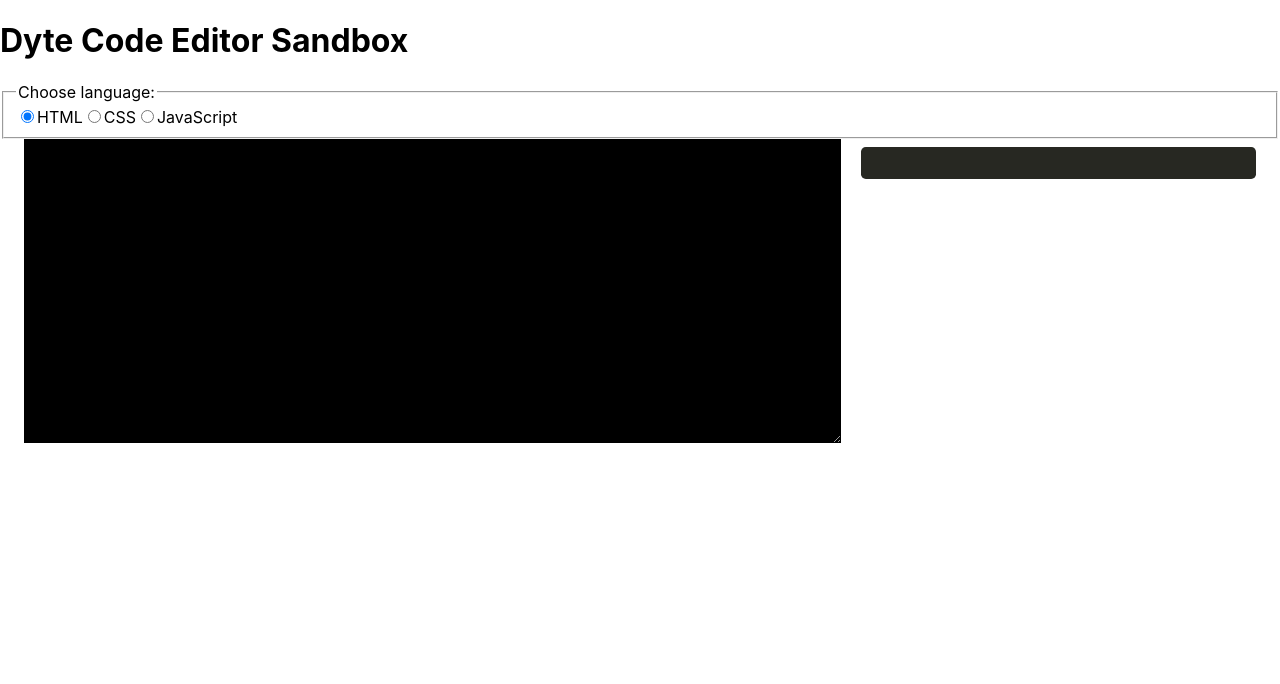
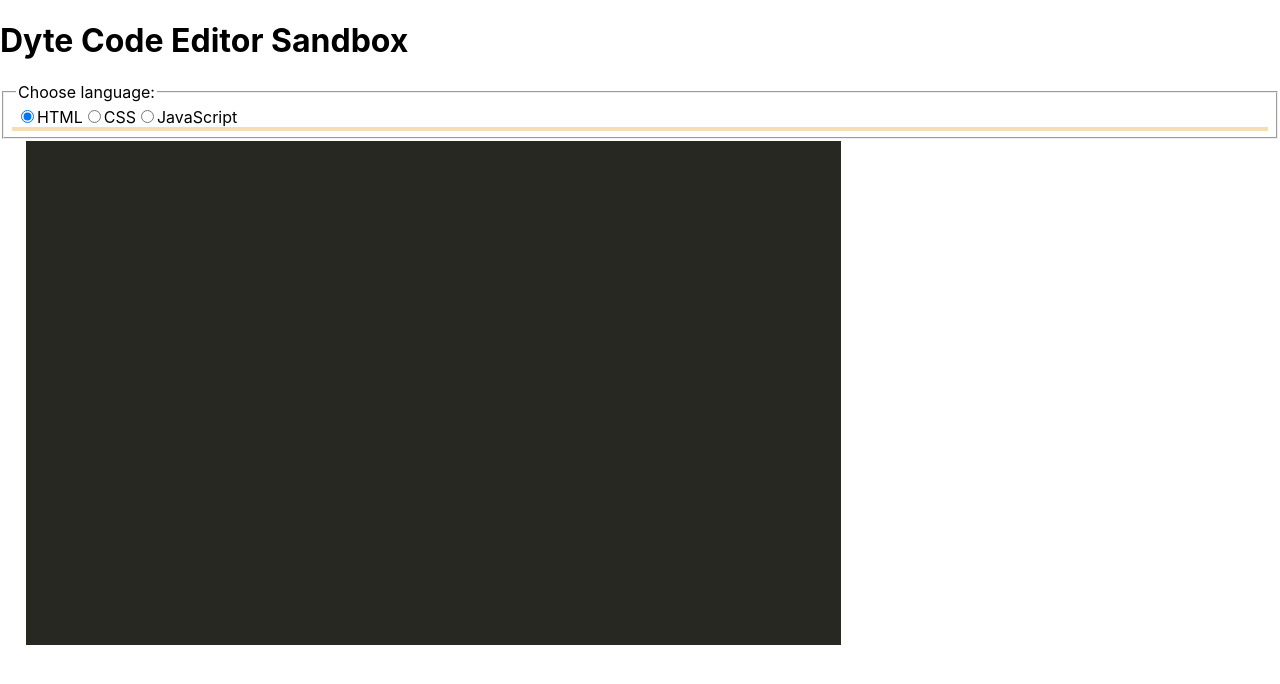
Before and after one commit to Ring-A-Bell/dyte-react, a React (Create React App) app: page / in a window 1280 px wide. Shown: the top 684 px of the page. Built offline with nearby package versions, Linux system fonts and the light colour scheme.

Commit message:
AIO editor

```diff
--- a/src/Editor/index.jsx
+++ b/src/Editor/index.jsx
@@ -43,15 +43,15 @@
 
     return (
         <Container>
-            <Grid container spacing={3}>
-                <Grid item xs={12} lg={8}>
+            <Grid container spacing={3} className="code-container">
+                <Grid item xs={12} lg={8} className="code-input">
                     <textarea className={`language-${props.lang}`}
                         onChange={(e) => {setCode(e.target.value)}}
                         value={code}
                         onKeyDown={(e) => {handleKeyDown(e)}}
                     />
                 </Grid>
-                <Grid item xs={12} lg={4}>
+                <Grid item xs={12} lg={8} className="code-output">
                     <pre>
                         <code className={`language-${props.lang}`}>{code}</code>
                     </pre>
--- a/src/Editor/style.css
+++ b/src/Editor/style.css
@@ -1,7 +1,43 @@
 textarea {
-    background-color: black;
-    color: white;
+    background: #272822;
     border: none;
     width: 100%;
-    height: 300px;
+    height: 500px;
+    text-shadow: 0 1px rgba(0, 0, 0, 0.3);
+	font-family: Consolas, Monaco, 'Andale Mono', 'Ubuntu Mono', monospace;
+	font-size: 1em;
+	text-align: left;
+	white-space: pre;
+	word-spacing: normal;
+	word-break: normal;
+	word-wrap: normal;
+	line-height: 1.5;
+    opacity: 1;
+    resize: none;
+    color: white;
 }
+
+.code-container {
+    border: 2px solid wheat;
+    background-color: black;
+    position: relative;
+}
+
+.code-input, .code-output {
+    position: absolute;
+    top: 0;
+    left: 0;
+    width: 100%;
+    height: 100%;
+    background: transparent;
+}
+
+pre {
+    background-color: #272822;
+}
+
+.code-output {
+    z-index: 2;
+    width: 100%;
+    top: -8px;
+}
```
